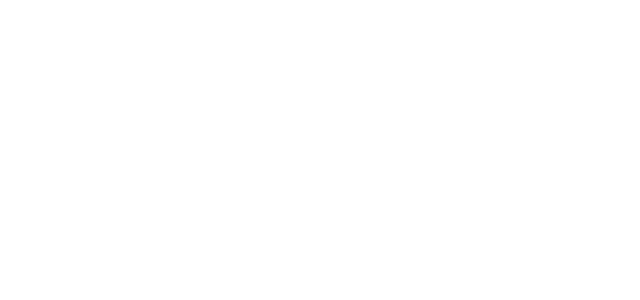
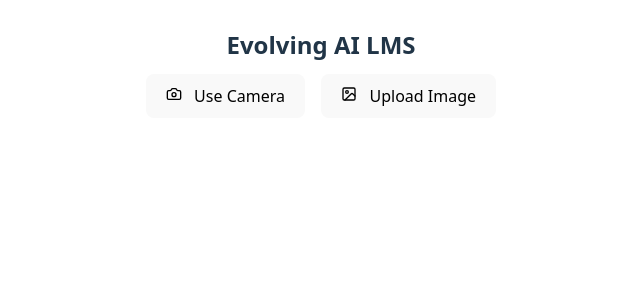
Before and after one commit to chrisdavisj/evolving-ai-lms, a React (Vite) app in the folder client-app/: page / in a window 1280 px wide. Shown: the top 300 px of the page, without its empty margins (319-959 px from the left). Built offline with nearby package versions, Linux system fonts and the light colour scheme.

Commit message:
Initial UI Design

```diff
--- a/client-app/src/App.jsx
+++ b/client-app/src/App.jsx
@@ -1,9 +1,10 @@
 import React from "react";
+import InferenceWindow from './inference-flow/InferenceWindow';
 
 function App() {
   return (
     <main>
-      {/* This is the main content of the application. */}
+      <InferenceWindow />
     </main>
   );
 }
--- /dev/null
+++ b/client-app/src/inference-flow/InferenceWindow.css
@@ -0,0 +1,51 @@
+/* Layout */
+.app-container {
+  width: 100vw;
+  height: 100vh;
+  overflow: hidden;
+  display: flex;
+  flex-direction: column;
+}
+
+.app-content {
+  display: flex;
+  flex: 1;
+  height: 100%;
+  flex-direction: column;
+}
+
+@media (orientation: landscape) {
+  .app-content {
+    flex-direction: row;
+  }
+}
+
+.main-panel {
+  flex: 1;
+  height: 100%;
+  overflow-y: auto;
+  padding: 1rem;
+  box-sizing: border-box;
+}
+
+/* Headings */
+.heading {
+  font-size: 1.5rem;
+  font-weight: 700;
+  text-align: center;
+  margin-bottom: 1rem;
+}
+
+/* Misc */
+.icon {
+  width: 1rem;
+  height: 1rem;
+  margin-right: 0.5rem;
+}
+
+.mode-selector {
+  display: flex;
+  justify-content: center;
+  gap: 1rem;
+  margin-bottom: 1rem;
+}
--- /dev/null
+++ b/client-app/src/inference-flow/InferenceWindow.jsx
@@ -0,0 +1,25 @@
+import React, { useState } from "react";
+import { Camera, ImageIcon } from "lucide-react";
+import { Button } from "../reusable-ui-components/Button"
+
+import "./InferenceWindow.css";
+
+export default function InferenceWindow() {
+  const [mode, setMode] = useState(null);
+
+  return (
+    <div className="app-container">
+      <div className="app-content">
+        <div className="main-panel">
+          <h1 className="heading">Evolving AI LMS</h1>
+          {!mode && (
+            <div className="mode-selector">
+              <Button onClick={() => setMode('camera')}><Camera className="icon" /> Use Camera</Button>
+              <Button onClick={() => setMode('image')}><ImageIcon className="icon" /> Upload Image</Button>
+            </div>
+          )}
+        </div>
+      </div>
+    </div>
+  );
+}
```
Also changed, not shown: client-app/src/inference-flow/placeholder.txt (deleted).
